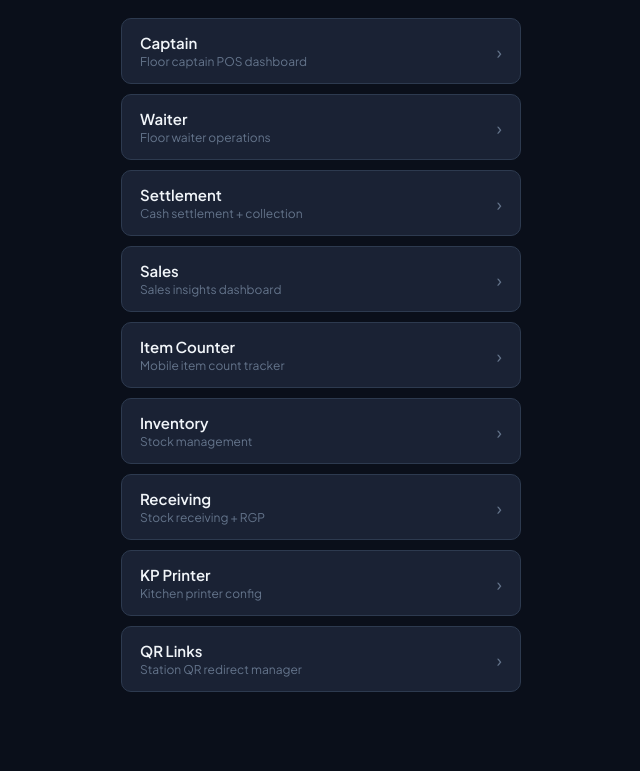
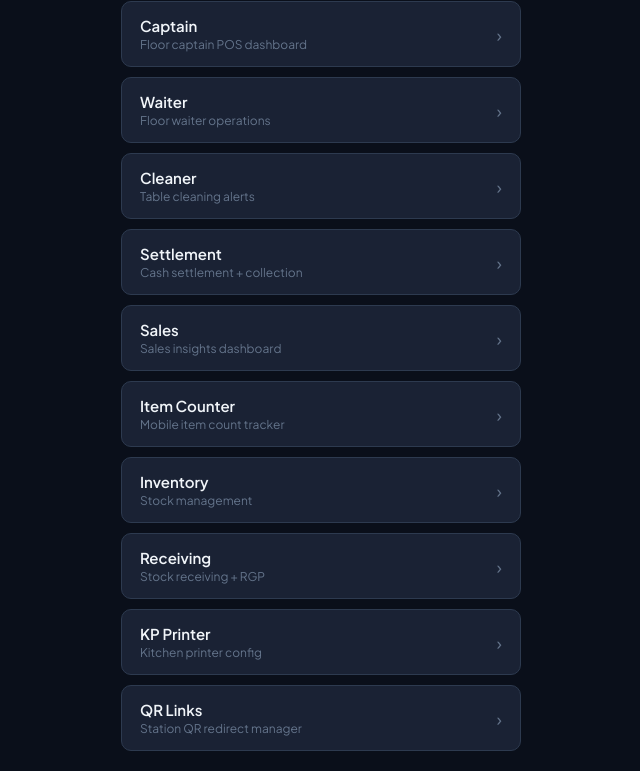
Before and after one commit to abdulnihaf/hamza-express-site, a browser extension: page ops/index.html in a window 1280 px wide. Shown: the part 71-842 px from the top of the page, without its empty margins (319-959 px from the left). Before the commit the page ends 800 px from the top, so only its background shows below. Drawn offline with Linux system fonts and the light colour scheme.

Commit message:
fix: add cleaner link to ops hub page
Co-Authored-By: Claude Opus 4.6 <noreply@anthropic.com>

```diff
--- a/ops/index.html
+++ b/ops/index.html
@@ -33,6 +33,10 @@
         <div><div class="label">Waiter</div><div class="desc">Floor waiter operations</div></div>
         <div class="arrow">&rsaquo;</div>
       </a>
+      <a href="/ops/cleaner/">
+        <div><div class="label">Cleaner</div><div class="desc">Table cleaning alerts</div></div>
+        <div class="arrow">&rsaquo;</div>
+      </a>
       <a href="/ops/settlement/">
         <div><div class="label">Settlement</div><div class="desc">Cash settlement + collection</div></div>
         <div class="arrow">&rsaquo;</div>
```
